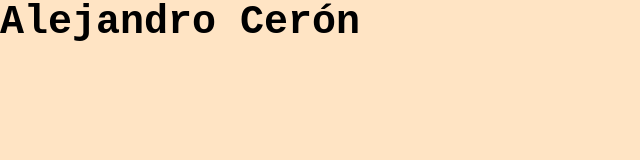
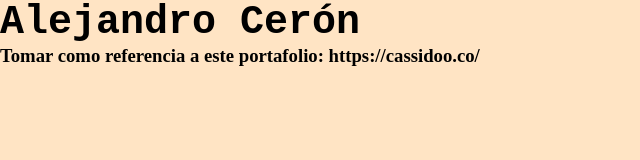
Before and after one commit to lAlejandrocd/alejandroCeron.D, a plain HTML site: page index.html in a window 1280 px wide. Shown: the whole page, without its empty margins (0-640 px from the left). Drawn offline with Linux system fonts and the light colour scheme.

Commit message:
Estructura básica de mi portafolio2

```diff
--- a/index.html
+++ b/index.html
@@ -11,6 +11,8 @@
     <div class="container">
       <h4>Alejandro Cerón</h4>
     </div>
+
+    <h3>Tomar como referencia a este portafolio: https://cassidoo.co/</h3>
     <script src="src/js/main.js"></script>
   </body>
 </html>
```
